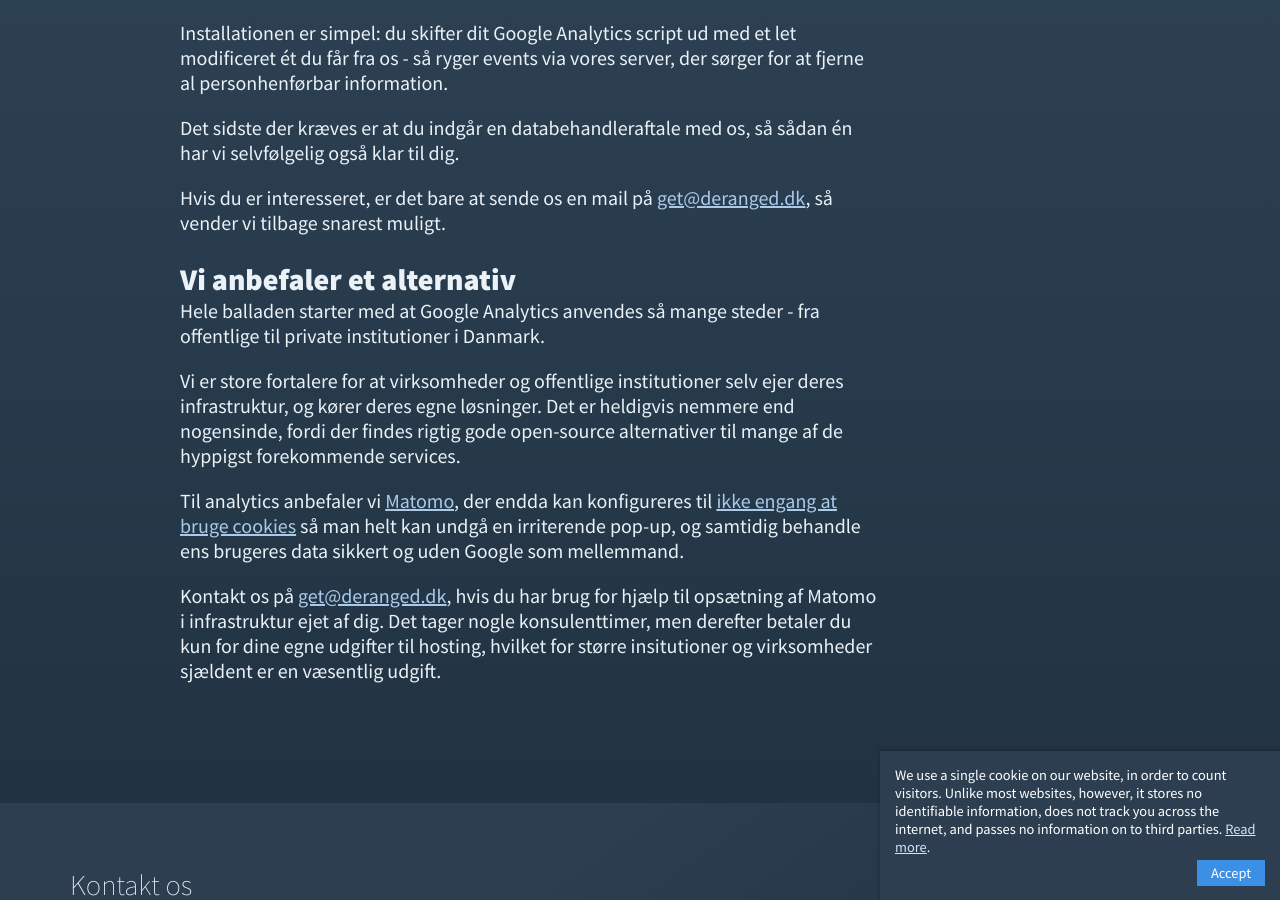
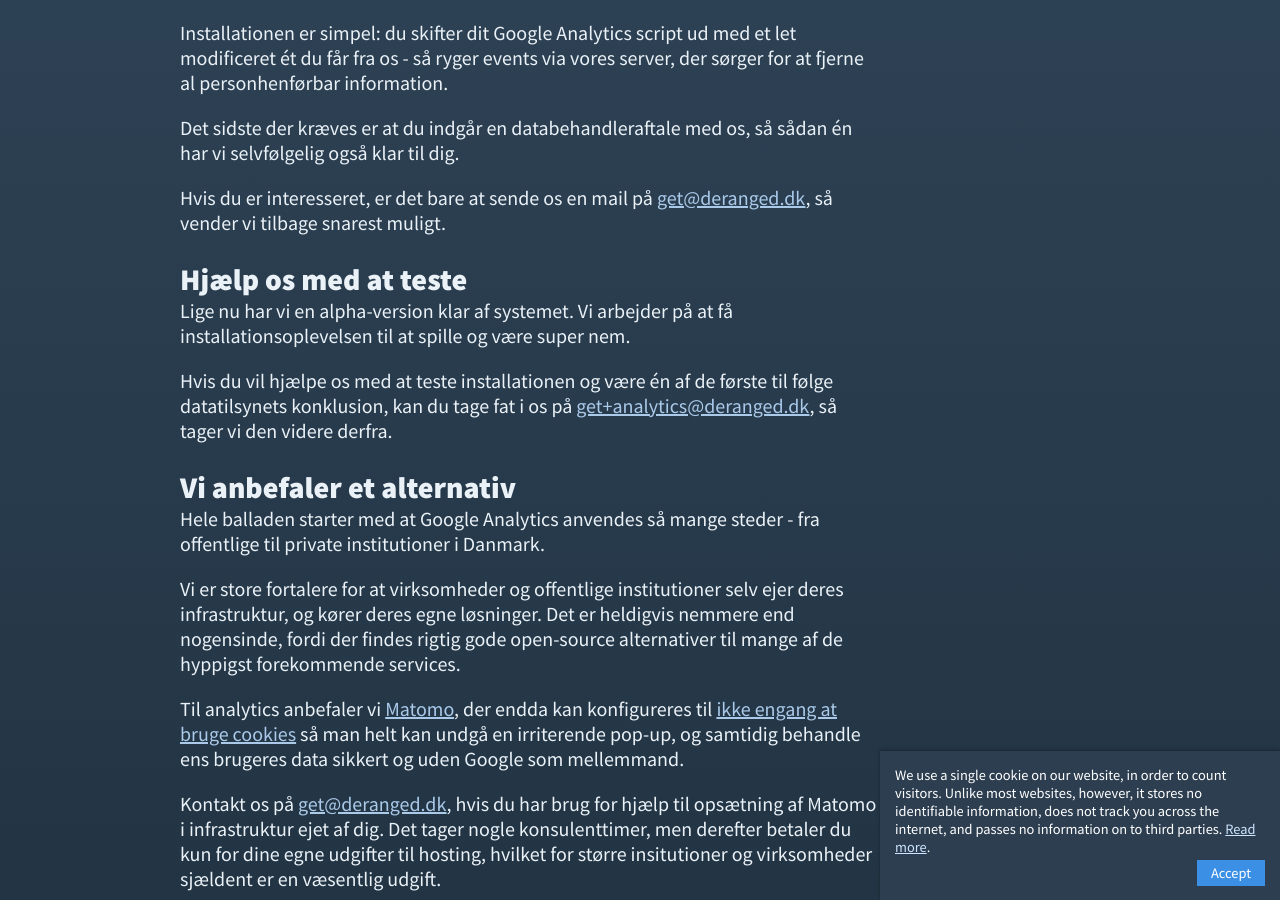
Before and after one commit to derangeddk/deranged.dk, a Jekyll site: the page built from fix-google-analytics/index.html, in a window 1280 px wide and 900 px high, scrolled down 641 px. Built offline with Jekyll 4.4.1, drawn with Linux system fonts in a browser that asks for light colours.

Commit message:
Call for help

```diff
--- a/fix-google-analytics/index.html
+++ b/fix-google-analytics/index.html
@@ -84,6 +84,14 @@
         Hvis du er interesseret, er det bare at sende os en mail på <a href="mailto:get@deranged.dk">get@deranged.dk</a>, så vender vi tilbage snarest muligt.
     </p>
 
+    <h2>Hjælp os med at teste</h2>
+    <p>
+        Lige nu har vi en alpha-version klar af systemet. Vi arbejder på at få installationsoplevelsen til at spille og være super nem.
+    </p>
+    <p>
+        Hvis du vil hjælpe os med at teste installationen og være én af de første til følge datatilsynets konklusion, kan du tage fat i os på <a href="mailto:get+analytics@deranged.dk">get+analytics@deranged.dk</a>, så tager vi den videre derfra.
+    </p>
+
     <h2>Vi anbefaler et alternativ</h2>
     <p>
         Hele balladen starter med at Google Analytics anvendes så mange steder - fra offentlige til private institutioner i Danmark.
```
